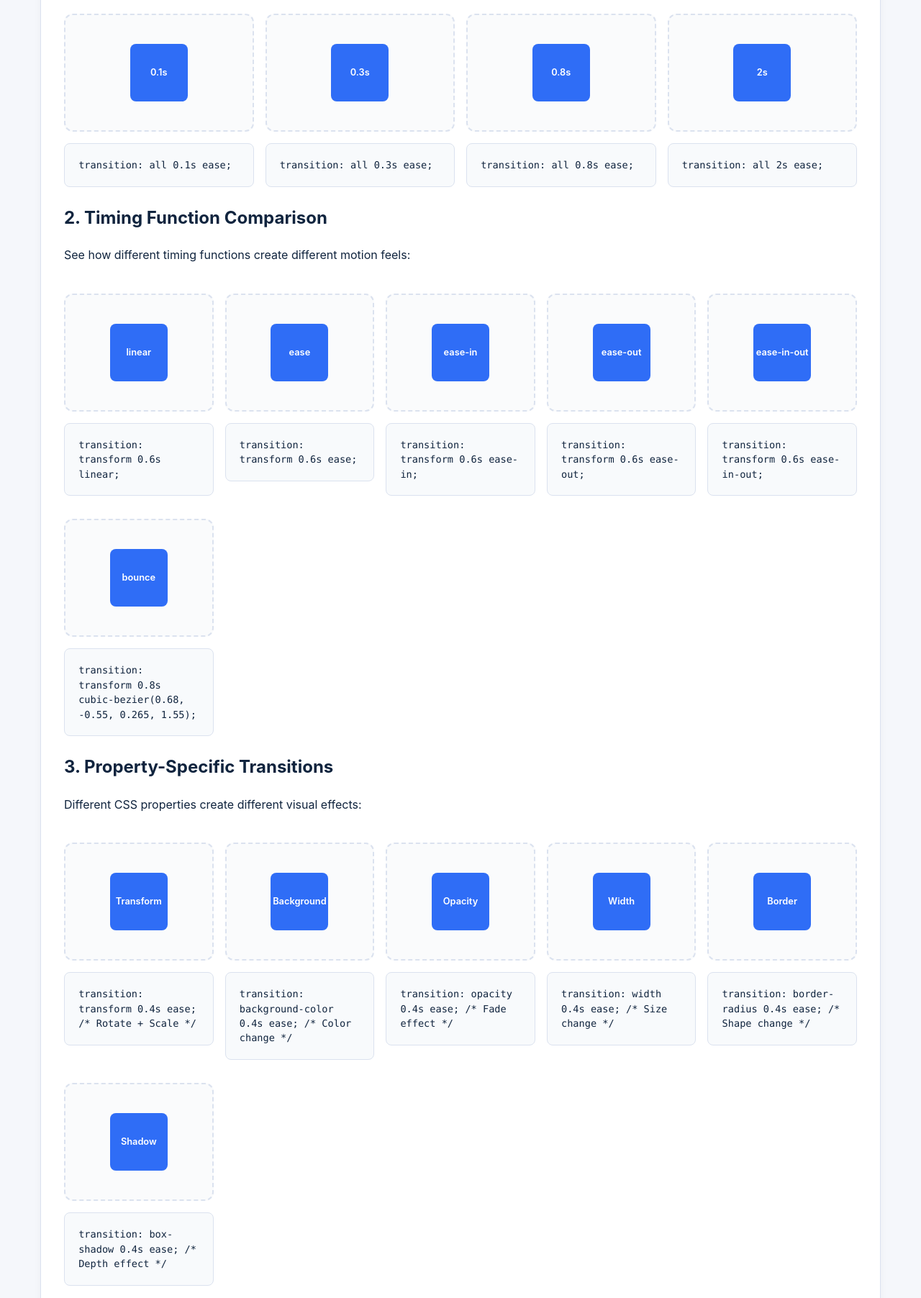
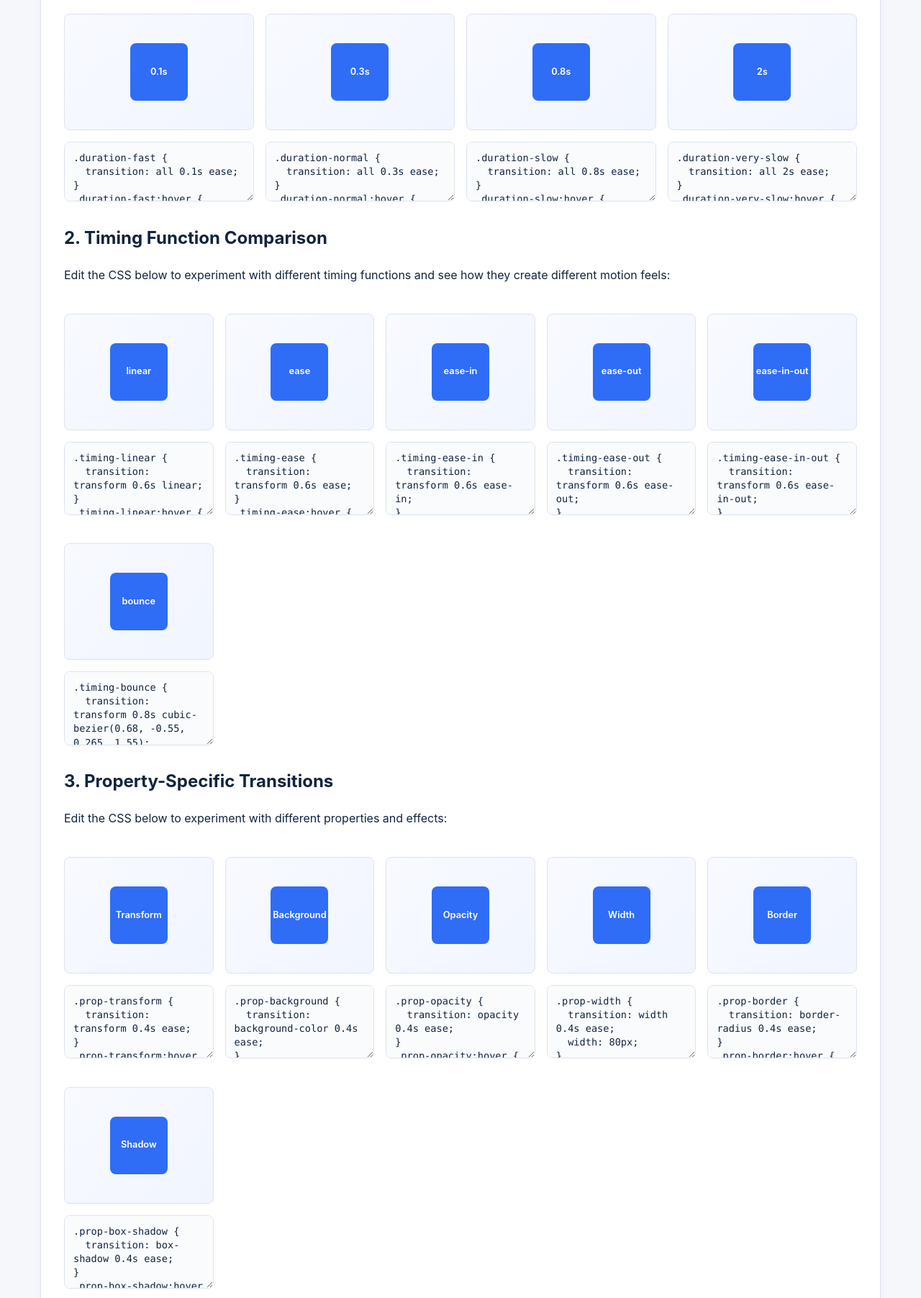
Before and after one commit to MaxFishman/ICOM---CSS-ANIMATION-CLASS-EXAMPLE, a plain HTML site: page 02-transition-properties.html in a window 1280 px wide. Shown: the part 996-2800 px from the top of the page at 72% size. Drawn offline with Linux system fonts and the light colour scheme.

Commit message:
editor fix

```diff
--- a/02-transition-properties.html
+++ b/02-transition-properties.html
@@ -304,6 +304,43 @@
         margin-bottom: 0.5rem;
       }
 
+      .code-editor {
+        width: 100%;
+        border: 1px solid var(--border);
+        border-radius: 8px;
+        padding: 0.75rem;
+        font-family:
+          ui-monospace, SFMono-Regular, "SF Mono", Menlo, Monaco, Consolas,
+          "Liberation Mono", "Courier New", monospace;
+        font-size: 0.85rem;
+        line-height: 1.4;
+        background: #fafbfc;
+        color: var(--ink);
+        resize: vertical;
+        min-height: 80px;
+        margin-top: 0.5rem;
+        transition:
+          border-color 0.2s ease,
+          box-shadow 0.2s ease;
+      }
+
+      .code-editor:focus {
+        outline: none;
+        border-color: var(--accent);
+        box-shadow: 0 0 0 3px rgba(47, 109, 246, 0.1);
+      }
+
+      .demo-area {
+        min-height: 100px;
+        display: flex;
+        align-items: center;
+        justify-content: center;
+        background: linear-gradient(135deg, #f8faff 0%, #f1f5ff 100%);
+        border-radius: 8px;
+        border: 1px solid var(--border);
+        margin-bottom: 0.5rem;
+      }
+
       @media (max-width: 768px) {
         .property-breakdown {
           grid-template-columns: 1fr;
@@ -337,7 +374,7 @@
       </nav>
 
       <section class="section">
-        <h1>Transition Properties Deep Dive</h1>
+        <h1>Interactive Transition Properties Deep Dive</h1>
         <p>
           Let's explore each transition property in detail with interactive
           examples you can modify and experiment with.
@@ -393,139 +430,273 @@
 
         <h2>1. Duration Comparison</h2>
         <p>
-          Hover over each box to see how different durations affect the same
-          transformation:
+          Edit the CSS code below and hover over each box to see how different
+          durations affect the same transformation:
         </p>
 
         <div class="comparison-grid">
           <div>
             <div class="demo-area">
-              <div class="demo-box duration-fast">0.1s</div>
+              <div class="demo-box duration-fast" id="duration-demo-1">
+                0.1s
+              </div>
             </div>
-            <div class="code-block">transition: all 0.1s ease;</div>
+            <textarea class="code-editor" id="duration-css-1" rows="3">
+.duration-fast {
+  transition: all 0.1s ease;
+}
+.duration-fast:hover {
+  transform: scale(1.2);
+  background-color: #22c55e;
+}</textarea
+            >
           </div>
           <div>
             <div class="demo-area">
-              <div class="demo-box duration-normal">0.3s</div>
+              <div class="demo-box duration-normal" id="duration-demo-2">
+                0.3s
+              </div>
             </div>
-            <div class="code-block">transition: all 0.3s ease;</div>
+            <textarea class="code-editor" id="duration-css-2" rows="3">
+.duration-normal {
+  transition: all 0.3s ease;
+}
+.duration-normal:hover {
+  transform: scale(1.2);
+  background-color: #22c55e;
+}</textarea
+            >
           </div>
           <div>
             <div class="demo-area">
-              <div class="demo-box duration-slow">0.8s</div>
+              <div class="demo-box duration-slow" id="duration-demo-3">
+                0.8s
+              </div>
             </div>
-            <div class="code-block">transition: all 0.8s ease;</div>
+            <textarea class="code-editor" id="duration-css-3" rows="3">
+.duration-slow {
+  transition: all 0.8s ease;
+}
+.duration-slow:hover {
+  transform: scale(1.2);
+  background-color: #22c55e;
+}</textarea
+            >
           </div>
           <div>
             <div class="demo-area">
-              <div class="demo-box duration-very-slow">2s</div>
+              <div class="demo-box duration-very-slow" id="duration-demo-4">
+                2s
+              </div>
             </div>
-            <div class="code-block">transition: all 2s ease;</div>
+            <textarea class="code-editor" id="duration-css-4" rows="3">
+.duration-very-slow {
+  transition: all 2s ease;
+}
+.duration-very-slow:hover {
+  transform: scale(1.2);
+  background-color: #22c55e;
+}</textarea
+            >
           </div>
         </div>
 
         <h2>2. Timing Function Comparison</h2>
-        <p>See how different timing functions create different motion feels:</p>
+        <p>
+          Edit the CSS below to experiment with different timing functions and
+          see how they create different motion feels:
+        </p>
 
         <div class="comparison-grid">
           <div>
             <div class="demo-area">
-              <div class="demo-box timing-linear">linear</div>
+              <div class="demo-box timing-linear" id="timing-demo-1">
+                linear
+              </div>
             </div>
-            <div class="code-block">transition: transform 0.6s linear;</div>
+            <textarea class="code-editor" id="timing-css-1" rows="4">
+.timing-linear {
+  transition: transform 0.6s linear;
+}
+.timing-linear:hover {
+  transform: translateX(60px);
+}</textarea
+            >
           </div>
           <div>
             <div class="demo-area">
-              <div class="demo-box timing-ease">ease</div>
+              <div class="demo-box timing-ease" id="timing-demo-2">ease</div>
             </div>
-            <div class="code-block">transition: transform 0.6s ease;</div>
+            <textarea class="code-editor" id="timing-css-2" rows="4">
+.timing-ease {
+  transition: transform 0.6s ease;
+}
+.timing-ease:hover {
+  transform: translateX(60px);
+}</textarea
+            >
           </div>
           <div>
             <div class="demo-area">
-              <div class="demo-box timing-ease-in">ease-in</div>
+              <div class="demo-box timing-ease-in" id="timing-demo-3">
+                ease-in
+              </div>
             </div>
-            <div class="code-block">transition: transform 0.6s ease-in;</div>
+            <textarea class="code-editor" id="timing-css-3" rows="4">
+.timing-ease-in {
+  transition: transform 0.6s ease-in;
+}
+.timing-ease-in:hover {
+  transform: translateX(60px);
+}</textarea
+            >
           </div>
           <div>
             <div class="demo-area">
-              <div class="demo-box timing-ease-out">ease-out</div>
+              <div class="demo-box timing-ease-out" id="timing-demo-4">
+                ease-out
+              </div>
             </div>
-            <div class="code-block">transition: transform 0.6s ease-out;</div>
+            <textarea class="code-editor" id="timing-css-4" rows="4">
+.timing-ease-out {
+  transition: transform 0.6s ease-out;
+}
+.timing-ease-out:hover {
+  transform: translateX(60px);
+}</textarea
+            >
           </div>
           <div>
             <div class="demo-area">
-              <div class="demo-box timing-ease-in-out">ease-in-out</div>
+              <div class="demo-box timing-ease-in-out" id="timing-demo-5">
+                ease-in-out
+              </div>
             </div>
-            <div class="code-block">
-              transition: transform 0.6s ease-in-out;
-            </div>
+            <textarea class="code-editor" id="timing-css-5" rows="4">
+.timing-ease-in-out {
+  transition: transform 0.6s ease-in-out;
+}
+.timing-ease-in-out:hover {
+  transform: translateX(60px);
+}</textarea
+            >
           </div>
           <div>
             <div class="demo-area">
-              <div class="demo-box timing-bounce">bounce</div>
+              <div class="demo-box timing-bounce" id="timing-demo-6">
+                bounce
+              </div>
             </div>
-            <div class="code-block">
-              transition: transform 0.8s cubic-bezier(0.68, -0.55, 0.265, 1.55);
-            </div>
+            <textarea class="code-editor" id="timing-css-6" rows="4">
+.timing-bounce {
+  transition: transform 0.8s cubic-bezier(0.68, -0.55, 0.265, 1.55);
+}
+.timing-bounce:hover {
+  transform: translateX(60px);
+}</textarea
+            >
           </div>
         </div>
 
         <h2>3. Property-Specific Transitions</h2>
-        <p>Different CSS properties create different visual effects:</p>
+        <p>
+          Edit the CSS below to experiment with different properties and
+          effects:
+        </p>
 
         <div class="comparison-grid">
           <div>
             <div class="demo-area">
-              <div class="demo-box prop-transform">Transform</div>
+              <div class="demo-box prop-transform" id="prop-demo-1">
+                Transform
+              </div>
             </div>
-            <div class="code-block">
-              transition: transform 0.4s ease; /* Rotate + Scale */
-            </div>
+            <textarea class="code-editor" id="prop-css-1" rows="4">
+.prop-transform {
+  transition: transform 0.4s ease;
+}
+.prop-transform:hover {
+  transform: rotate(180deg) scale(1.2);
+}</textarea
+            >
           </div>
           <div>
             <div class="demo-area">
-              <div class="demo-box prop-background">Background</div>
+              <div class="demo-box prop-background" id="prop-demo-2">
+                Background
+              </div>
             </div>
-            <div class="code-block">
-              transition: background-color 0.4s ease; /* Color change */
-            </div>
+            <textarea class="code-editor" id="prop-css-2" rows="4">
+.prop-background {
+  transition: background-color 0.4s ease;
+}
+.prop-background:hover {
+  background-color: #ef4444;
+}</textarea
+            >
           </div>
           <div>
             <div class="demo-area">
-              <div class="demo-box prop-opacity">Opacity</div>
+              <div class="demo-box prop-opacity" id="prop-demo-3">Opacity</div>
             </div>
-            <div class="code-block">
-              transition: opacity 0.4s ease; /* Fade effect */
-            </div>
+            <textarea class="code-editor" id="prop-css-3" rows="4">
+.prop-opacity {
+  transition: opacity 0.4s ease;
+}
+.prop-opacity:hover {
+  opacity: 0.3;
+}</textarea
+            >
           </div>
           <div>
             <div class="demo-area">
-              <div class="demo-box prop-width">Width</div>
+              <div class="demo-box prop-width" id="prop-demo-4">Width</div>
             </div>
-            <div class="code-block">
-              transition: width 0.4s ease; /* Size change */
-            </div>
+            <textarea class="code-editor" id="prop-css-4" rows="4">
+.prop-width {
+  transition: width 0.4s ease;
+  width: 80px;
+}
+.prop-width:hover {
+  width: 120px;
+}</textarea
+            >
           </div>
           <div>
             <div class="demo-area">
-              <div class="demo-box prop-border">Border</div>
+              <div class="demo-box prop-border" id="prop-demo-5">Border</div>
             </div>
-            <div class="code-block">
-              transition: border-radius 0.4s ease; /* Shape change */
-            </div>
+            <textarea class="code-editor" id="prop-css-5" rows="4">
+.prop-border {
+  transition: border-radius 0.4s ease;
+}
+.prop-border:hover {
+  border-radius: 50%;
+}</textarea
+            >
           </div>
           <div>
             <div class="demo-area">
-              <div class="demo-box prop-box-shadow">Shadow</div>
+              <div class="demo-box prop-box-shadow" id="prop-demo-6">
+                Shadow
+              </div>
             </div>
-            <div class="code-block">
-              transition: box-shadow 0.4s ease; /* Depth effect */
-            </div>
+            <textarea class="code-editor" id="prop-css-6" rows="4">
+.prop-box-shadow {
+  transition: box-shadow 0.4s ease;
+}
+.prop-box-shadow:hover {
+  box-shadow: 0 15px 30px rgba(0,0,0,0.3);
+}</textarea
+            >
           </div>
         </div>
 
         <h2>4. Delay Examples</h2>
-        <p>See how different delays affect when animations start:</p>
+        <p>
+          Edit the CSS below to experiment with different delays and see when
+          animations start:
+        </p>
 
         <div class="comparison-grid">
           <div>
@@ -686,6 +857,46 @@
 
       // Initialize
       updateTransition();
+
+      // Editable CSS functionality
+      const codeEditors = [
+        "duration-css-1",
+        "duration-css-2",
+        "duration-css-3",
+        "duration-css-4",
+        "timing-css-1",
+        "timing-css-2",
+        "timing-css-3",
+        "timing-css-4",
+        "timing-css-5",
+        "timing-css-6",
+        "prop-css-1",
+        "prop-css-2",
+        "prop-css-3",
+        "prop-css-4",
+        "prop-css-5",
+        "prop-css-6",
+      ];
+
+      codeEditors.forEach((editorId) => {
+        const textarea = document.getElementById(editorId);
+        if (textarea) {
+          // Create a style element for this editor
+          const styleElement = document.createElement("style");
+          styleElement.id = `style-${editorId}`;
+          document.head.appendChild(styleElement);
+
+          function updateCSS() {
+            let cssContent = textarea.value;
+            // Ensure the CSS is scoped properly
+            styleElement.textContent = cssContent;
+          }
+
+          textarea.addEventListener("input", updateCSS);
+          // Initialize with default styles
+          updateCSS();
+        }
+      });
     </script>
   </body>
 </html>
```
